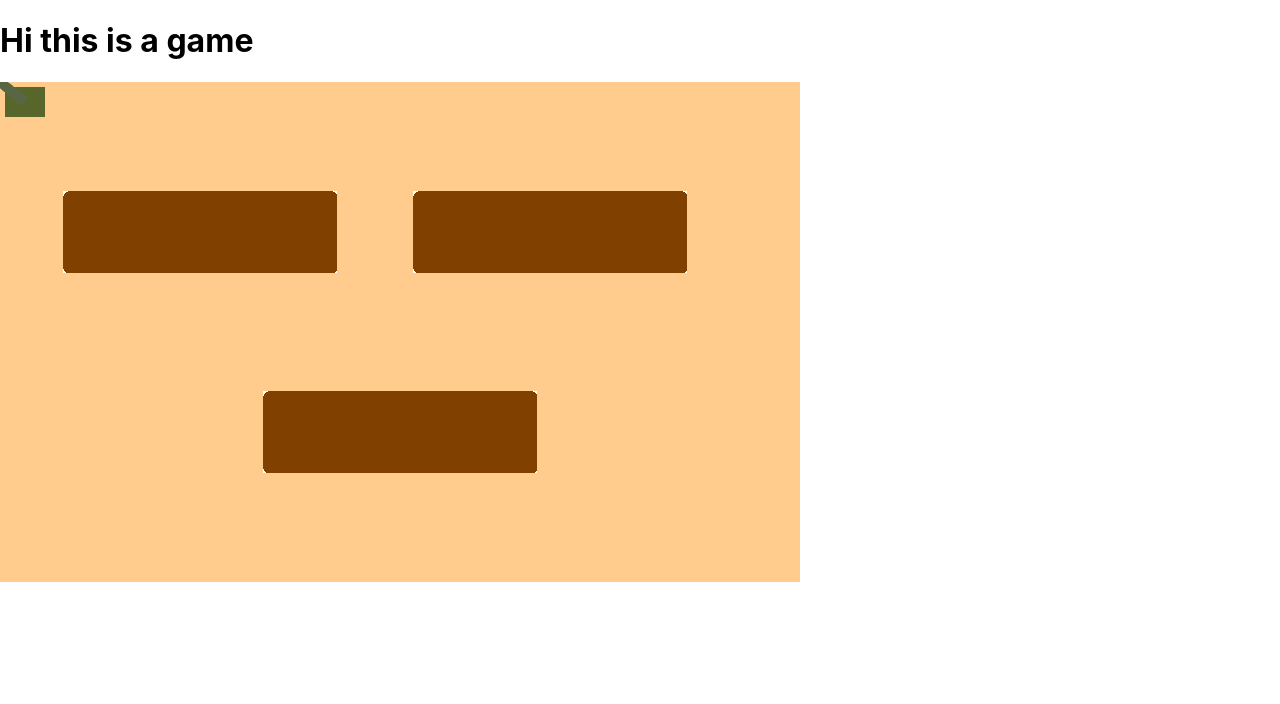
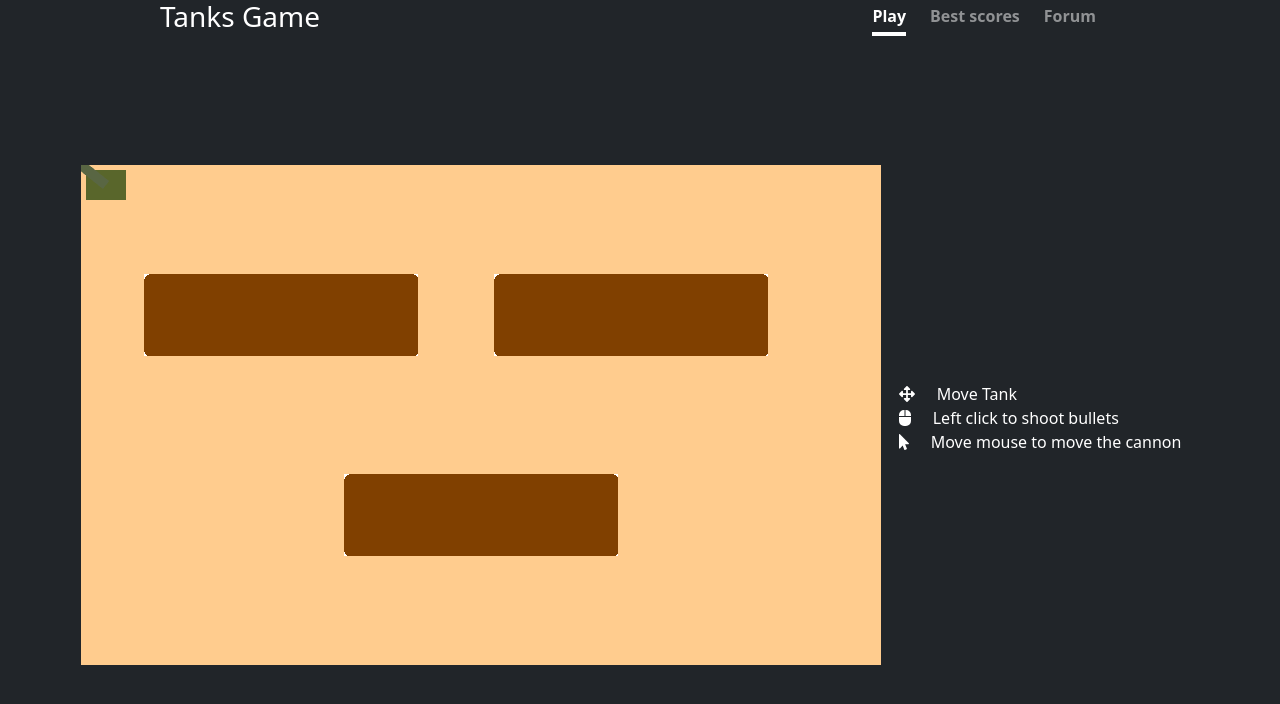
Before and after one commit to ellouzeskandercs/tanks-game, a React (Create React App) app: page / in a window 1280 px wide. Shown: the top 704 px of the page. Built offline with nearby package versions, Linux system fonts and the light colour scheme.

Commit message:
better design (#5)
* Improve design: add bootstrap + font-awesome + sass (for scss)

```diff
--- a/src/App.css
+++ /dev/null
@@ -1,38 +0,0 @@
-.App {
-  text-align: center;
-}
-
-.App-logo {
-  height: 40vmin;
-  pointer-events: none;
-}
-
-@media (prefers-reduced-motion: no-preference) {
-  .App-logo {
-    animation: App-logo-spin infinite 20s linear;
-  }
-}
-
-.App-header {
-  background-color: #282c34;
-  min-height: 100vh;
-  display: flex;
-  flex-direction: column;
-  align-items: center;
-  justify-content: center;
-  font-size: calc(10px + 2vmin);
-  color: white;
-}
-
-.App-link {
-  color: #61dafb;
-}
-
-@keyframes App-logo-spin {
-  from {
-    transform: rotate(0deg);
-  }
-  to {
-    transform: rotate(360deg);
-  }
-}
--- a/src/App.js
+++ b/src/App.js
@@ -1,29 +1,21 @@
-import logo from './logo.svg';
-import './App.css';
-import { Welcome } from './game/game.tsx'
+import 'bootstrap/dist/css/bootstrap.css';
+import './App.scss';
+import { Game } from './game/game.tsx'
 
 
 function App() {
   return (
-    <Welcome>
-
-    </Welcome>
-    // <div className="App">
-    //   <header className="App-header">
-    //     <img src={logo} className="App-logo" alt="logo" />
-    //     <p>
-    //       Edit <code>src/App.js</code> and save to reload.
-    //     </p>
-    //     <a
-    //       className="App-link"
-    //       href="https://reactjs.org"
-    //       target="_blank"
-    //       rel="noopener noreferrer"
-    //     >
-    //       Learn React
-    //     </a>
-    //   </header>
-    // </div>
+    <div className="app-container">
+      <header class="w-75">
+        <h3 class="float-md-start mb-0">Tanks Game</h3>
+        <nav class="nav nav-masthead justify-content-center float-md-end">
+          <a class="nav-link active" aria-current="page" href="#">Play</a>
+          <a class="nav-link" href="#">Best scores</a>
+          <a class="nav-link" href="#">Forum</a>
+        </nav>
+      </header>
+      <Game/>
+    </div>
   );
 }
 
--- /dev/null
+++ b/src/App.scss
@@ -0,0 +1,74 @@
+.App {
+  text-align: center;
+}
+
+.App-logo {
+  height: 40vmin;
+  pointer-events: none;
+}
+
+@media (prefers-reduced-motion: no-preference) {
+  .App-logo {
+    animation: App-logo-spin infinite 20s linear;
+  }
+}
+
+.App-header {
+  background-color: #282c34;
+  min-height: 100vh;
+  display: flex;
+  flex-direction: column;
+  align-items: center;
+  justify-content: center;
+  font-size: calc(10px + 2vmin);
+  color: white;
+}
+
+.App-link {
+  color: #61dafb;
+}
+
+@keyframes App-logo-spin {
+  from {
+    transform: rotate(0deg);
+  }
+  to {
+    transform: rotate(360deg);
+  }
+}
+
+.app-container {
+  display: flex;
+  flex-direction: column;
+  align-items: center;
+  width: 100vw ;
+  height: 100vh;
+  text-align: center;
+  color: #fff;
+  background-color: #212529;
+}
+
+.nav-masthead .nav-link {
+  padding: .25rem 0;
+  font-weight: 700;
+  color: rgba(255, 255, 255, .5);
+  background-color: transparent;
+  border-bottom: .25rem solid transparent;
+}
+
+.nav-masthead .nav-link:hover,
+.nav-masthead .nav-link:focus {
+  border-bottom-color: rgba(255, 255, 255, .25);
+}
+
+.nav-link{
+  margin-right: 24px;
+  :hover,
+  :focus {
+    border-bottom-color: rgba(255, 255, 255, .25);
+  }
+  &.active {
+    color: #fff;
+    border-bottom-color: #fff;
+  }
+}
--- /dev/null
+++ b/src/game/game.scss
@@ -0,0 +1,21 @@
+.game-container {
+    display: flex;
+    height: 100%;
+    justify-content: center;
+    flex-direction: column;
+}
+
+.game-commands {
+    display: flex;
+    flex-direction: column;
+    justify-content: center;
+    padding: 18px;
+}
+
+.game-command {
+    text-align: left;
+}
+
+.command-icon {
+    margin-right: 18px;
+}
--- a/src/game/game.tsx
+++ b/src/game/game.tsx
@@ -1,10 +1,13 @@
-import React, { Component } from 'react';
+import './game.scss';
+import { Component } from 'react';
 import Phaser from 'phaser';
-import { assetImage, preloadImages } from './constants';
+import { preloadImages } from './constants';
 import { Tank } from './tank';
 import _ from 'lodash';
 import { Angle, ANGLE_UNIT } from './angle'
 import { Bullet } from './bullet';
+import { FontAwesomeIcon } from '@fortawesome/react-fontawesome';
+import { faArrowsAlt, faMouse, faMousePointer } from '@fortawesome/free-solid-svg-icons'
 
 function getDirectionAngle([top, right, bottom, left]: boolean[]): Angle{
     enum DIRECTIONS {
@@ -28,7 +31,7 @@ function getDirectionAngle([top, right, bottom, left]: boolean[]): Angle{
     throw new Error('Could not find the direction angle form input');
 }
 
-export class Welcome extends Component {
+export class Game extends Component {
     componentDidMount() {
         let tank: Tank;
         let cursors: Phaser.Types.Input.Keyboard.CursorKeys;
@@ -38,7 +41,7 @@ export class Welcome extends Component {
             type: Phaser.AUTO,
             width: 800,
             height: 500,
-            parent: 'game-container',
+            parent: 'game-canvas',
             scene: {
                 preload: preload,
                 create: create,
@@ -95,9 +98,15 @@ export class Welcome extends Component {
 
     render() {
         return (
-            <div className="game">
-                <h1>Hi this is a game</h1>
-                <div className="game-container"> </div>
-            </div>);
+            <div className="game-container">
+                <div className="d-flex">
+                    <div id="game-canvas"></div>
+                    <div className="game-commands">
+                        <div className="game-command"> <FontAwesomeIcon icon={faArrowsAlt} className="fa-w-16 command-icon"/> Move Tank </div>
+                        <div className="game-command"> <FontAwesomeIcon icon={faMouse} className="fa-w-16 command-icon"/> Left click to shoot bullets </div>
+                        <div className="game-command"> <FontAwesomeIcon icon={faMousePointer} className="fa-w-16 command-icon"/> Move mouse to move the cannon </div>
+                    </div>
+                </div>
+            </div>)
     }
 }
```
Also changed, not shown: src/game/constants.ts (+5 -5 lines).
